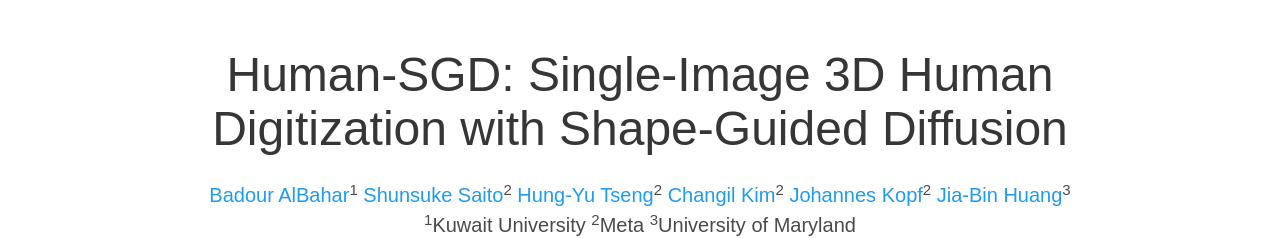
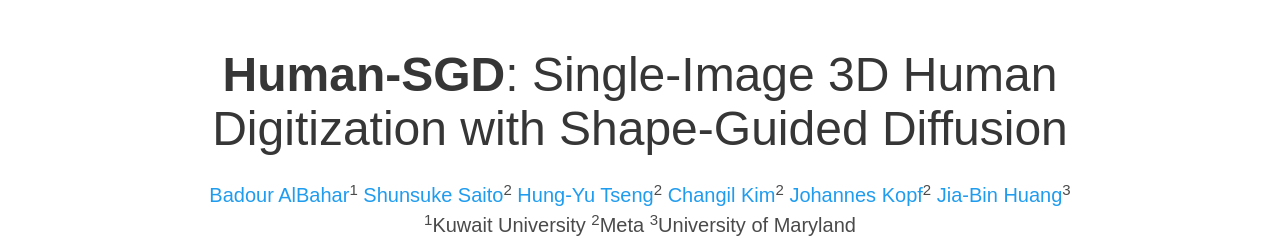
Before and after one commit to human-sgd/human-sgd.github.io, a plain HTML site: page index.html in a window 1280 px wide. Shown: the top 238 px of the page. Drawn offline with nearby package versions, Linux system fonts and the light colour scheme; some icons are missing; a web font is replaced by a local one.

Commit message:
Update index.html

```diff
--- a/index.html
+++ b/index.html
@@ -48,7 +48,7 @@
     <div class="container is-max-desktop">
       <div class="columns is-centered">
         <div class="column has-text-centered">
-          <h1 class="title is-1 publication-title">Human-SGD: Single-Image 3D Human Digitization with Shape-Guided Diffusion</h1>
+          <h1 class="title is-1 publication-title"><b>Human-SGD</b>: <font font-weight="normal">Single-Image 3D Human Digitization with Shape-Guided Diffusion</font></h1>
 
 
           <div class="is-size-5 publication-authors">
```
